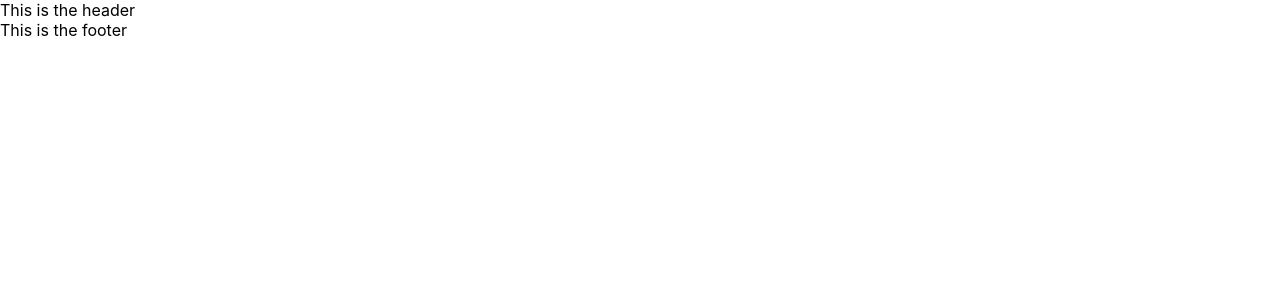
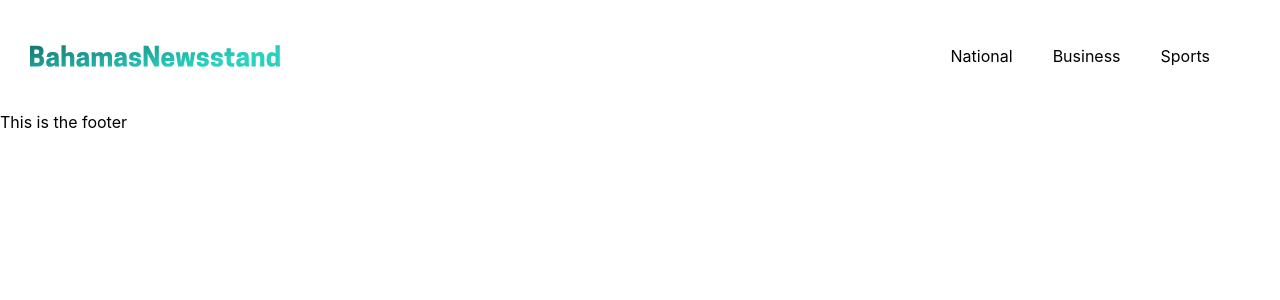
Before and after one commit to RawleSpringer/bahamas-newsstand, a Next.js app: page / in a window 1280 px wide. Shown: the top 300 px of the page. Built offline with nearby package versions, Linux system fonts and the light colour scheme.

Commit message:
Add Logo and fill out content of Header including the necessary html and css

```diff
--- a/components/Header.js
+++ b/components/Header.js
@@ -1,5 +1,32 @@
+import Link from 'next/link';
+import Logo from './Logo';
+import styles from '../styles/Header.module.css';
+
 const Header = () => {
-  return <header>This is the header</header>;
+  return (
+    <header className={styles.nav}>
+      <Logo />
+      <nav>
+        <ul>
+          <li>
+            <Link href="#">
+              <a>National</a>
+            </Link>
+          </li>
+          <li>
+            <Link href="#">
+              <a>Business</a>
+            </Link>
+          </li>
+          <li>
+            <Link href="#">
+              <a>Sports</a>
+            </Link>
+          </li>
+        </ul>
+      </nav>
+    </header>
+  );
 };
 
 export default Header;
--- /dev/null
+++ b/components/Logo.js
@@ -0,0 +1,7 @@
+import logo from '../assets/logo.svg';
+
+const Logo = () => {
+  return <img src={logo.src} height="50px" width="250px" />;
+};
+
+export default Logo;
--- a/styles/Header.module.css
+++ b/styles/Header.module.css
@@ -0,0 +1,16 @@
+.nav {
+  display: flex;
+  justify-content: space-between;
+  align-items: center;
+  padding: 30px;
+}
+.nav ul {
+  display: flex;
+  justify-content: space-between;
+  list-style-type: none;
+  padding-inline-start: 0px;
+}
+
+.nav li {
+  margin-right: 40px;
+}
```
Also changed, not shown: assets/logo.svg (added).
